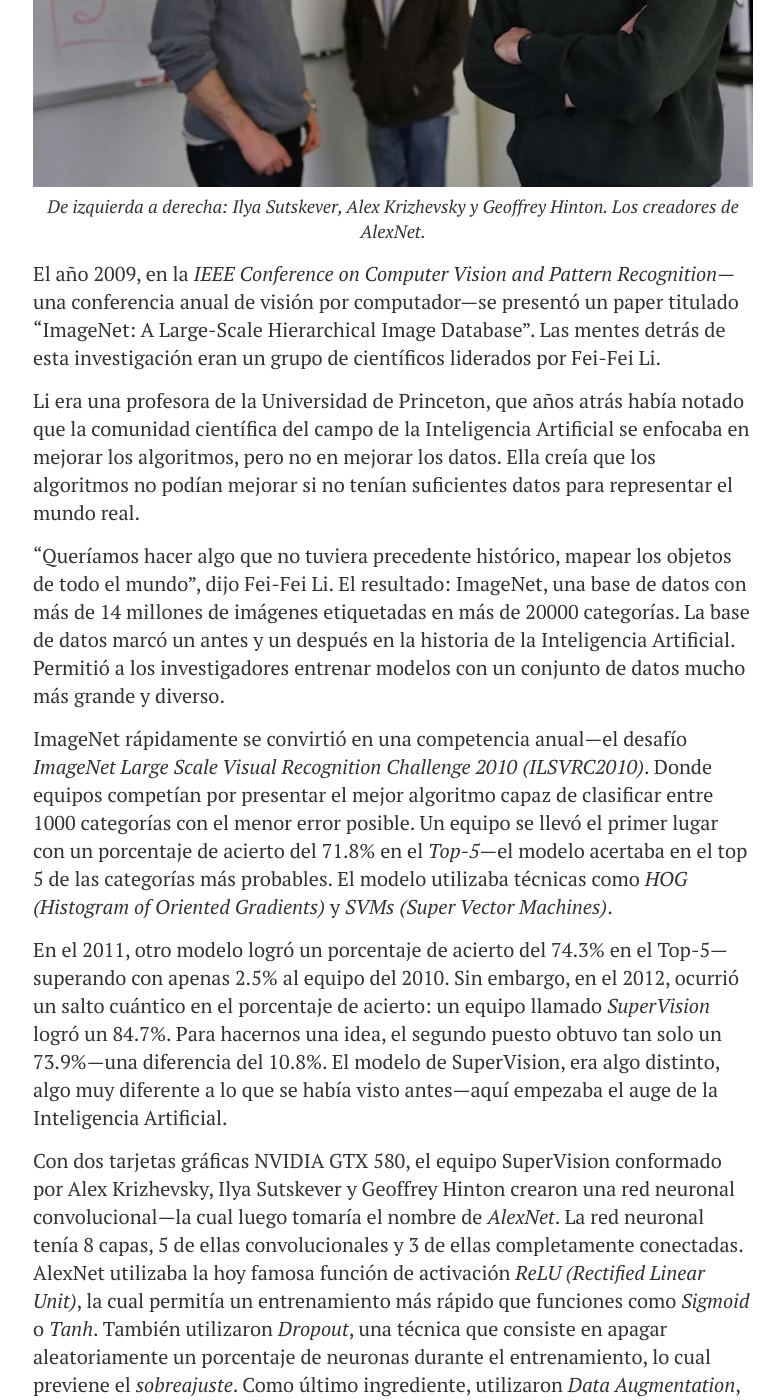
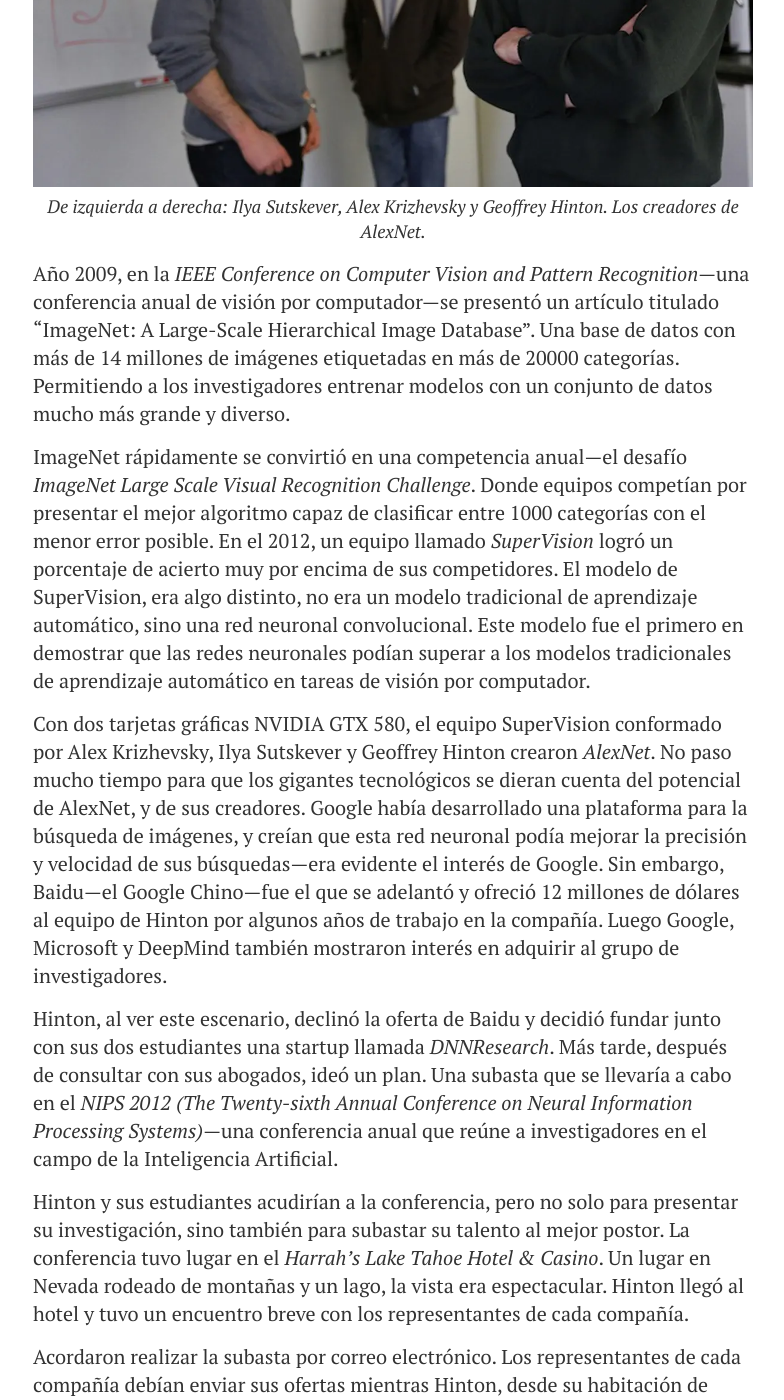
Before and after one commit to jarchv/jarchv.github.io, a Jekyll site: the page built from _posts/2024-5-9-alexnet.md, in a window 1280 px wide and 1400 px high, scrolled down 520 px. Shown: the whole window, without its empty margins (247-1031 px from the left). Built offline with Jekyll 4.4.1, drawn with Linux system fonts in a browser that asks for light colours; a script that is not in the unit is left out; some of the changed text lies outside the part shown.

Commit message:
mod: alexnet

```diff
--- a/_posts/2024-5-9-alexnet.md
+++ b/_posts/2024-5-9-alexnet.md
@@ -7,19 +7,11 @@ title: AlexNet:&nbsp; La Red Neuronal de 44 millones de dólares
 |:--:|
 | *De izquierda a derecha: Ilya Sutskever, Alex Krizhevsky y  Geoffrey Hinton. Los creadores de AlexNet.* |
 
-El año 2009, en la *IEEE Conference on Computer Vision and Pattern Recognition*---una conferencia anual de visión por computador---se presentó un paper titulado "ImageNet: A Large-Scale Hierarchical Image Database". Las mentes detrás de esta investigación eran un grupo de científicos liderados por Fei-Fei Li.
+Año 2009, en la *IEEE Conference on Computer Vision and Pattern Recognition*---una conferencia anual de visión por computador---se presentó un artículo titulado "ImageNet: A Large-Scale Hierarchical Image Database". Una base de datos con más de 14 millones de imágenes etiquetadas en más de 20000 categorías. Permitiendo a los investigadores entrenar modelos con un conjunto de datos mucho más grande y diverso.
 
-Li era una profesora de la Universidad de Princeton, que años atrás había notado que la comunidad científica del campo de la Inteligencia Artificial se enfocaba en mejorar los algoritmos, pero no en mejorar los datos. Ella creía que los algoritmos no podían mejorar si no tenían suficientes datos para representar el mundo real.
+ImageNet rápidamente se convirtió en una competencia anual---el desafío *ImageNet Large Scale Visual Recognition Challenge*. Donde equipos competían por presentar el mejor algoritmo capaz de clasificar entre 1000 categorías con el menor error posible. En el 2012, un equipo llamado *SuperVision* logró un porcentaje de acierto muy por encima de sus competidores. El modelo de SuperVision, era algo distinto, no era un modelo tradicional de aprendizaje automático, sino una red neuronal convolucional. Este modelo fue el primero en demostrar que las redes neuronales podían superar a los modelos tradicionales de aprendizaje automático en tareas de visión por computador.
 
-"Queríamos hacer algo que no tuviera precedente histórico, mapear los objetos de todo el mundo", dijo Fei-Fei Li. El resultado: ImageNet, una base de datos con más de 14 millones de imágenes etiquetadas en más de 20000 categorías. La base de datos marcó un antes y un después en la historia de la Inteligencia Artificial. Permitió a los investigadores entrenar modelos con un conjunto de datos mucho más grande y diverso.
-
-ImageNet rápidamente se convirtió en una competencia anual---el desafío *ImageNet Large Scale Visual Recognition Challenge 2010 (ILSVRC2010)*. Donde equipos competían por presentar el mejor algoritmo capaz de clasificar entre 1000 categorías con el menor error posible. Un equipo se llevó el primer lugar con un porcentaje de acierto del 71.8% en el *Top-5*---el modelo acertaba en el top 5 de las categorías más probables. El modelo utilizaba técnicas como *HOG (Histogram of Oriented Gradients)* y *SVMs (Super Vector Machines)*.
-
-En el 2011, otro modelo logró un porcentaje de acierto del 74.3% en el Top-5---superando con apenas 2.5% al equipo del 2010. Sin embargo, en el 2012, ocurrió un salto cuántico en el porcentaje de acierto: un equipo llamado *SuperVision* logró un 84.7%. Para hacernos una idea, el segundo puesto obtuvo tan solo un 73.9%---una diferencia del 10.8%. El modelo de SuperVision, era algo distinto, algo muy diferente a lo que se había visto antes---aquí empezaba el auge de la Inteligencia Artificial.
-
-Con dos tarjetas gráficas NVIDIA GTX 580, el equipo SuperVision conformado por Alex Krizhevsky, Ilya Sutskever y Geoffrey Hinton crearon una red neuronal convolucional---la cual luego tomaría el nombre de *AlexNet*. La red neuronal tenía 8 capas, 5 de ellas convolucionales y 3 de ellas completamente conectadas. AlexNet utilizaba la hoy famosa función de activación *ReLU (Rectified Linear Unit)*, la cual permitía un entrenamiento más rápido que funciones como *Sigmoid* o *Tanh*. También utilizaron *Dropout*, una técnica que consiste en apagar aleatoriamente un porcentaje de neuronas durante el entrenamiento, lo cual previene el *sobreajuste*. Como último ingrediente, utilizaron *Data Augmentation*, una técnica que consiste en modificar las imágenes de entrenamiento de manera aleatoria, como rotar, escalar o recortar la imagen---creando así una red más robusta.
-
-No paso mucho tiempo para que los gigantes tecnológicos se dieran cuenta del potencial de AlexNet, y de sus creadores. Google había desarrollado una plataforma para la búsqueda de imágenes, y creían que esta red neuronal podía mejorar la precisión y velocidad de sus búsquedas---era evidente el interés de Google. Sin embargo, Baidu---el Google Chino---fue el que se adelantó y ofreció 12 millones de dólares al equipo de  Hinton por algunos años de trabajo en la compañía. Luego Google, Microsoft y DeepMind también mostraron interés en adquirir al grupo de investigadores.
+Con dos tarjetas gráficas NVIDIA GTX 580, el equipo SuperVision conformado por Alex Krizhevsky, Ilya Sutskever y Geoffrey Hinton crearon *AlexNet*. No paso mucho tiempo para que los gigantes tecnológicos se dieran cuenta del potencial de AlexNet, y de sus creadores. Google había desarrollado una plataforma para la búsqueda de imágenes, y creían que esta red neuronal podía mejorar la precisión y velocidad de sus búsquedas---era evidente el interés de Google. Sin embargo, Baidu---el Google Chino---fue el que se adelantó y ofreció 12 millones de dólares al equipo de  Hinton por algunos años de trabajo en la compañía. Luego Google, Microsoft y DeepMind también mostraron interés en adquirir al grupo de investigadores.
 
 Hinton, al ver este escenario, declinó la oferta de Baidu y decidió fundar junto con sus dos estudiantes una startup llamada *DNNResearch*. Más tarde, después de consultar con sus abogados, ideó un plan. Una subasta que se llevaría a cabo en el *NIPS 2012 (The Twenty-sixth Annual Conference on Neural Information Processing Systems)*---una conferencia anual que reúne a investigadores en el campo de la Inteligencia Artificial.
 
```
